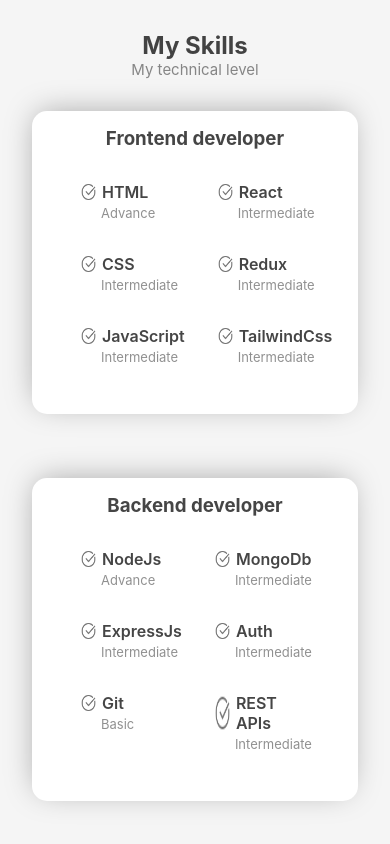
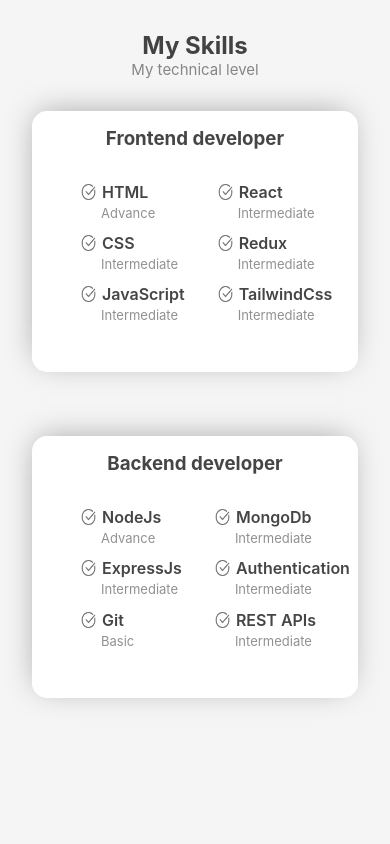
Before and after one commit to hassanh7n/portfolio, a React (Create React App) app: page / in a window 390 px wide. Shown: the part 1769-2613 px from the top of the page. Built offline with nearby package versions, Linux system fonts and the light colour scheme.

Commit message:
fixing some errors

```diff
--- a/src/pages/Skills/Skills.css
+++ b/src/pages/Skills/Skills.css
@@ -103,4 +103,7 @@
         padding: 1rem;
         margin: 0rem;
     }
+    .skill-divOne{
+        gap: 0.7rem;
+    }
 }
--- a/src/pages/Skills/Skills.js
+++ b/src/pages/Skills/Skills.js
@@ -97,7 +97,7 @@
                         <div className="html">
                         <div className="section">
                                 <img className='skill-icon' src={Tick} alt="" />
-                                <p className='skill-skill'>Auth</p>
+                                <p className='skill-skill'>Authentication</p>
                             </div>
                             <span className='skill-status'>Intermediate</span>
                         </div>
```
